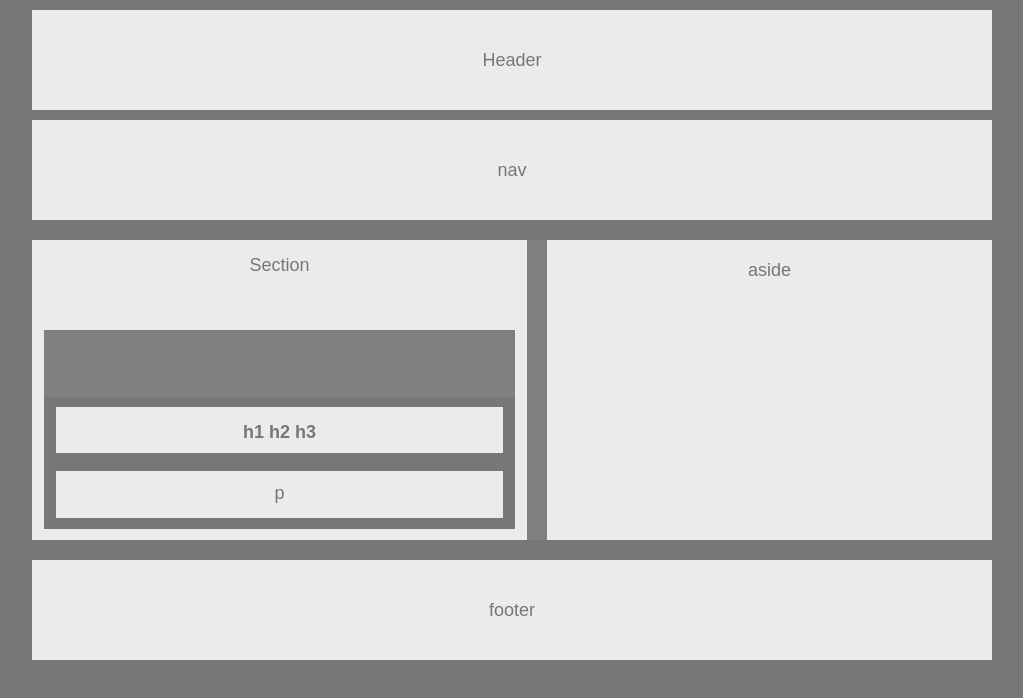
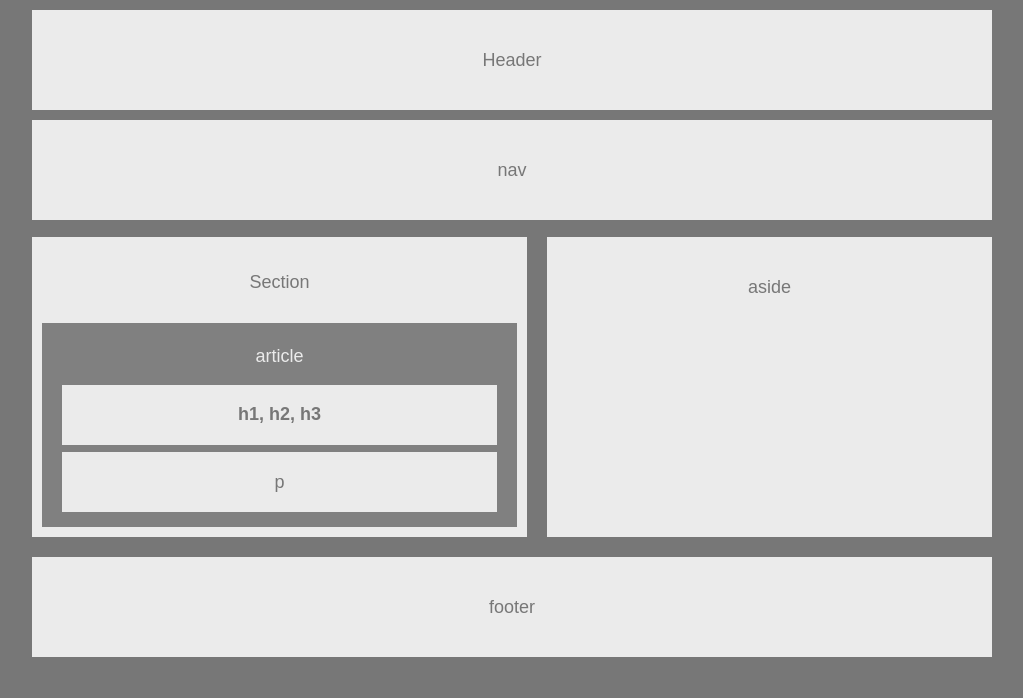
Before and after one commit to ayoussefinia/HW-Wireframe, a plain HTML site: page index.html in a window 1280 px wide. Shown: the whole page, without its empty margins (128-1151 px from the left). Drawn offline with Linux system fonts and the light colour scheme.

Commit message:
finished rough draft of the homework

```diff
--- a/index.html
+++ b/index.html
@@ -12,34 +12,53 @@
   <header class="thin"><div class="aligner"><div class="aligner-item">Header</div></div></header>
 
 
-  <nav class="thin"><div class="aligner"><div class="aligner-item">nav</div></div></nav>
+  <nav class="thin navalign">
+    <div class="aligner">
+      <div class="aligner-item">nav
+
+      </div>
+    </div>
+  </nav>
 
   <div class="flexbox">
 
-    <section class="left">Section
+    <section class="left">
+      <div class="sectiontitle">Section</div>
+
+
       <div class="article">
-        <div class="articlein">
+
+        <article class="articlein">
+
+          <div class="articletitle">article</div>
+
             <div class="divarticlein">
+                <div class="textcontainer">
+
                   <div class="hdiv">
-                <h1 class="inline">h1</h1>
-                <h2 class="inline">h2</h2>
+                    <div class="hdivvertical">
+                      <h1 class="inline">h1,</h1>
+                      <h2 class="inline">h2,</h2>
                       <h3 class="inline">h3</h3>
+                    </div>
                   </div>
                   <div class="pdiv">
                     <p class="vertical">p</p>
                   </div>
               </div>
             </div>
+
+        </article>
       </div>
     </section>
 
     <div class="right">
       <div class="aside">
-        <div class="aside-text">
-         <aside class= "translate">
+
+         <aside class= "asidetext">
           aside
           </aside>
-        </div>
+
       </div>
     </div>
 
--- a/style.css
+++ b/style.css
@@ -19,6 +19,12 @@ body {
 
 }
 
+.navalign {
+  width: 100%;
+  height:100px;
+  margin-bottom: 17px;
+}
+
 .aligner {
   display: flex;
   align-items: center;
@@ -34,19 +40,27 @@ body {
   display: flex;
   align-items: center;
   justify-content: space-between;
-  background: grey;
+  background:#777777;
   height: 300px;
-  margin-top: 20px;
+  margin-top: 0;
   overflow: hidden;
 }
 
 .left {
-
  text-align: center;
  width: 495px;
  height: 100%;
  background: #ebebeb;
- padding-top: 30px;
+ position: relative;
+ /* padding-top: 30px; */
+}
+
+.sectiontitle {
+  display: block;
+  width: 100%;
+  margin:auto;
+  position: absolute;
+  top: 35px;
 }
 
 .translate {
@@ -54,71 +68,109 @@ body {
   transform: translateY(20px);
 }
 .article {
-  display: flex;
+  display: block;
+  /* margin: auto; */
+  position: absolute;
+  width: 100%;
+  bottom:10px;
+  height:68%;
+  /* display: flex;
   align-items: flex-end;
   justify-content: center;
   width:100%;
   height:70%;
-
+   */
 }
 
 .articlein {
 
-  width: 95%;
-  height: 95%;
+  width: 96%;
+  height: 100%;
+  display: block;
+  margin:auto;
+  position: relative;
   background: gray;
-  position: relative;
-  transform: translateY(43px);
-  display: flex;
-  align-items: flex-end;
-  justify-content: center;
+
+}
+
+.articletitle {
+  /* padding-top: 15px; */
+  width: 100%;
+  position: absolute;
+  top: 23px;
+  color: #ebebeb;
 }
 
 .divarticlein {
   /* margin: 0; */
+  /* padding-bottom: 20px; */
+
   width: 100%;
-  height: 66%;
-  background: #777;
-}
-  /* display: flex;
+  height: 70%;
+  position: absolute;
+  bottom: 0;
+  background: #7777777;
+  display: flex;
   align-items: center;
   justify-content: center;
-} */
+}
+
+.textcontainer{
+  display: block;
+  margin: auto;
+  width:91.5%;
+  height:89%;
+  position: absolute;
+  bottom: 15px;
+}
 
 .hdiv {
-  width: 95%;
-  height: 35%;
+  position: absolute;
+  top:0;
+  /* display:block; */
+  display: flex;
+  justify-content: center;
+  align-items: center;
+  width: 100%;
+  height: 47%;
   background: #ebebeb;
   margin: auto;
-  margin-top: 10px;
+
+  /* margin-top: 18px; */
+}
+
+.hdivvertical {
+
 }
 
 .inline {
   margin: 0;
   display: inline-block;
-  position: relative;
-  transform: translateY(15px);
 }
 
 .pdiv {
-  width: 95%;
-  height: 35%;
+  position: absolute;
+  bottom:0;
+  width: 100%;
+  height: 47%;
   background: #ebebeb;
-  margin: auto;
-  margin-top: 10px;
+  display: flex;
+  justify-content: center;
+  align-items: center;
+
+  /* margin-top: 0px;
   vertical-align: center;
+   */
 }
 
-.vertical {
-  position: relative;
-  transform: translateY(12px);
-}
+
 .right {
   width: 445px;
   height: 100%;
   align-self: flex-end;
   background: #ebebeb;
-  padding-top: 50px;
+  /* padding-top: 50px; */
+  /* position: relative; */
 }
 
 .aside {
@@ -126,9 +178,17 @@ body {
   align-items: flex-start;
   justify-content: center;
   height: 100%;
+  width:100%;
+  position: relative;
 }
 
-
+.asidetext {
+  display:block;
+  text-align: center;
+  width:100%;
+  position:absolute;
+  top:40px
+}
 
 
 /* .a {
```
Lines whose indentation alone changed are shown as unchanged.
